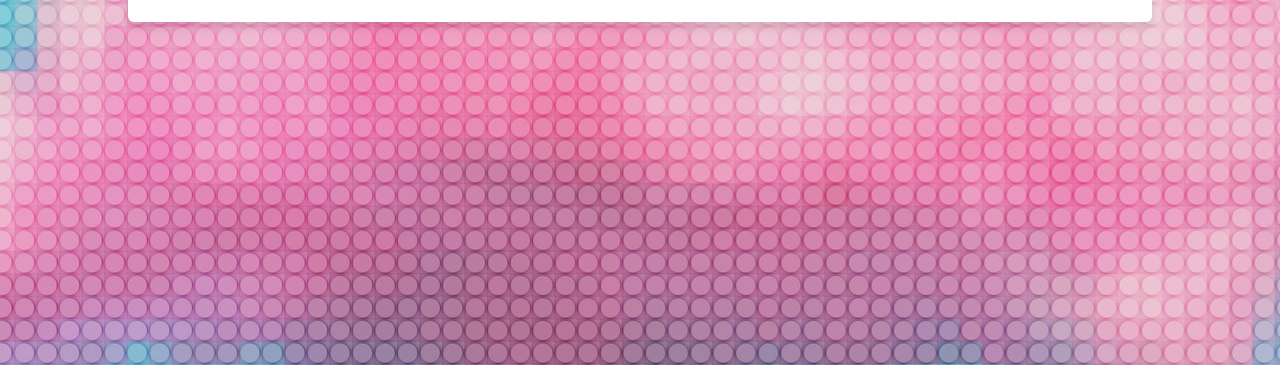
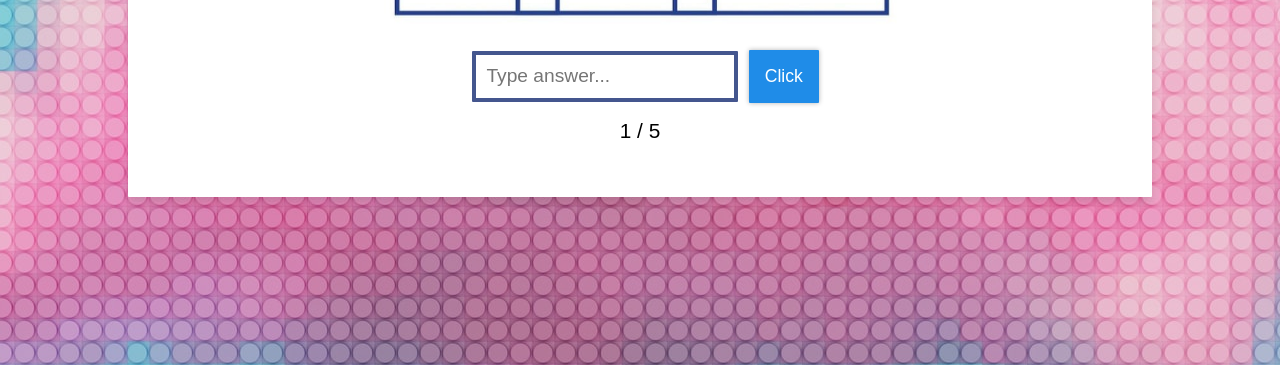
Before and after one commit to YuliiaZaharia/guess-game, a plain HTML site: page index.html in a window 1280 px wide. Shown: the part 435-800 px from the top of the page. Drawn offline with nearby package versions, Linux system fonts and the light colour scheme; a web font is replaced by a local one.

Commit message:
added pictures, changed styles, created functions

```diff
--- a/index.html
+++ b/index.html
@@ -9,7 +9,8 @@
     <link rel="shortcut icon" href="favicon.svg" type="image/x-icon">
     <link rel="preconnect" href="https://fonts.googleapis.com">
     <link rel="preconnect" href="https://fonts.gstatic.com" crossorigin>
-    <link href="https://fonts.googleapis.com/css2?family=Salsa&display=swap" rel="stylesheet">
+    <link href="https://fonts.googleapis.com/css2?family=Tektur&display=swap" rel="stylesheet">
+    <script src="https://cdnjs.cloudflare.com/ajax/libs/gsap/3.9.1/gsap.min.js"></script>
 </head>
 <body>
     <div class="container">
@@ -19,10 +20,10 @@
 
             <p class="subheading">Question 1</p>
 
-            <img src="ques1.svg" alt="" class="quesImg">
+            <img src="ques1.jpeg" alt="armchair" class="quesImg" width="150px" height="150px">
             <div class="input">
-                <input type="text" class="ansInput" placeholder="Guess answer..">
-                <input type="button" value="Next" class="nextbtn">
+                <input type="text" class="ansInput" placeholder="Type answer...">
+                <input type="button" value="Click" class="nextbtn">
             </div>
             <p class="sno">1 / 5</p>
         </div>
@@ -31,10 +32,10 @@
 
             <p class="subheading">Question 2</p>
 
-            <img src="ques2.svg" alt="" class="quesImg">
+            <img src="ques2.jpeg" alt="lipstick" class="quesImg" width="150px" height="150px">
             <div class="input">
-                <input type="text" class="ansInput" placeholder="Guess answer..">
-                <input type="button" value="Next" class="nextbtn">
+                <input type="text" class="ansInput" placeholder="Type answer...">
+                <input type="button" value="Click" class="nextbtn">
             </div>
             <p class="sno">2 / 5</p>
         </div>
@@ -44,10 +45,10 @@
 
             <p class="subheading">Question 3</p>
 
-            <img src="ques3.svg" alt="" class="quesImg">
+            <img src="ques3.jpeg" alt="cupcake" class="quesImg" width="150px" height="150px">
             <div class="input">
-                <input type="text" class="ansInput" placeholder="Guess answer..">
-                <input type="button" value="Next" class="nextbtn">
+                <input type="text" class="ansInput" placeholder="Type answer...">
+                <input type="button" value="Click" class="nextbtn">
             </div>
             <p class="sno">3 / 5</p>
         </div>
@@ -56,10 +57,10 @@
 
             <p class="subheading">Question 4</p>
 
-            <img src="ques4.svg" alt="" class="quesImg">
+            <img src="ques4.jpeg" alt="sunflower" class="quesImg" width="150px" height="150px">
             <div class="input">
-                <input type="text" class="ansInput" placeholder="Guess answer..">
-                <input type="button" value="Next" class="nextbtn">
+                <input type="text" class="ansInput" placeholder="Type answer...">
+                <input type="button" value="Click" class="nextbtn">
             </div>
             <p class="sno">4 / 5</p>
         </div>
@@ -67,10 +68,10 @@
 
             <p class="subheading">Question 5</p>
 
-            <img src="ques5.svg" alt="" class="quesImg">
+            <img src="ques5.jpeg" alt="snowman" class="quesImg" width="150px" height="150px">
             <div class="input">
-                <input type="text" class="ansInput" placeholder="Guess answer..">
-                <input type="button" value="Next" class="nextbtn">
+                <input type="text" class="ansInput" placeholder="Type answer...">
+                <input type="button" value="Click" class="nextbtn">
             </div>
             <p class="sno">5 / 5</p>
         </div>
--- a/index.js
+++ b/index.js
@@ -0,0 +1,59 @@
+document.addEventListener("DOMContentLoaded", function(){
+
+    let quesDivs = document.querySelectorAll(".questions"),
+        nextButtons = document.querySelectorAll(".nextbtn");
+
+        let answerInputs = document.querySelectorAll(".ansInput")
+        let userScore = 0
+
+        let correctAnswers = ["armchair","lipstick","cupcake","sunflower","snowman"]
+
+        function hideAllQuestions(){
+          quesDivs.forEach(function(div){
+            div.style.display = "none"
+          })
+        }
+
+    quesDivs[0].style.display = "block"
+
+    nextButtons.forEach(function(button,index){
+    button.addEventListener("click", function(){
+      hideAllQuestions();
+      if(index < quesDivs.length-1){
+        quesDivs[index+1].style.display = "block"
+      }
+      else{
+        userScore = 0
+
+        for(let i=0;i<correctAnswers.length;i++){
+          if(answerInputs[i].value.toLowerCase() === correctAnswers[i]){
+            userScore++
+          }
+        }
+
+        let scoreMessage = document.querySelector(".message")
+        scoreMessage.style.display = "block"
+        if(userScore<3){
+          scoreMessage.textContent = "Oops! You got " + userScore + " points 🤭"
+        }
+        else{
+          scoreMessage.textContent = "You won!!! " + userScore + " " + "points 🥳"
+        }
+      }
+    })
+    })
+    })
+
+    gsap.from("h1", {
+        x: -100,
+        opacity: 0,
+        duration: 3,
+        ease: "power2.out"
+      });
+
+      gsap.from(".sno", {
+        rotation: -180,
+        opacity: 0,
+        duration: 3,
+        ease: "elastic.out(1, 0.75)"
+      });
--- a/styles.css
+++ b/styles.css
@@ -2,7 +2,7 @@
     margin: 0;
     padding: 0;
     box-sizing: border-box;
-    font-family: 'Salsa', cursive;
+    font-family: 'Tektur', sans-serif;
 }
 body {
     display: flex;
@@ -14,7 +14,7 @@ body {
 .container, .message {
     background-color: #fff;
     padding: 3%;
-    border-radius: 6px;
+    border-radius: 1px;
     box-shadow: 0 6px 8px rgba(0, 0, 0, 0.1);
     width: 80%;
     display: flex;
@@ -46,22 +46,30 @@ p.subheading, p.sno {
     align-items: center;
 }
 input.ansInput {
-    border-radius: 6px;
-    border: 2px solid #000;
+    border-radius: 1px;
+    border: 4.5px solid #44568e;
     padding: 2%;
     font-size: 1.2rem;
-    width: 60%;
+    width: 50%;
     margin: 0 2%;
 }
 input.nextbtn {
-    background-color: #0556f3;
+    background-color: #1f8ce8;
     color: #fff;
-    padding: 2%;
+    padding: 3%;
     border: none;
-    border-radius: 6px;
+    border-radius: 1px;
     font-size: 1.1rem;
     cursor: pointer;
+    transition: transform 0.3s ease, box-shadow 0.3s ease;
+    box-shadow: 0 0 5px rgba(0, 0, 0, 0.3);
 }
+
+input.nextbtn:hover {
+    transform: scale(1.1);
+    box-shadow: 0 0 10px rgba(0, 0, 0, 0.5);
+}
+
 .questions {
     display: none;
 }
```
Also changed, not shown: ques1.jpeg (renamed from armchair.jpeg), ques2.jpeg (renamed from lipstick.jpeg), ques3.jpeg (renamed from cupcake.jpeg), ques4.jpeg (renamed from sunflower.jpeg), ques5.jpeg (renamed from snowman.jpeg).
